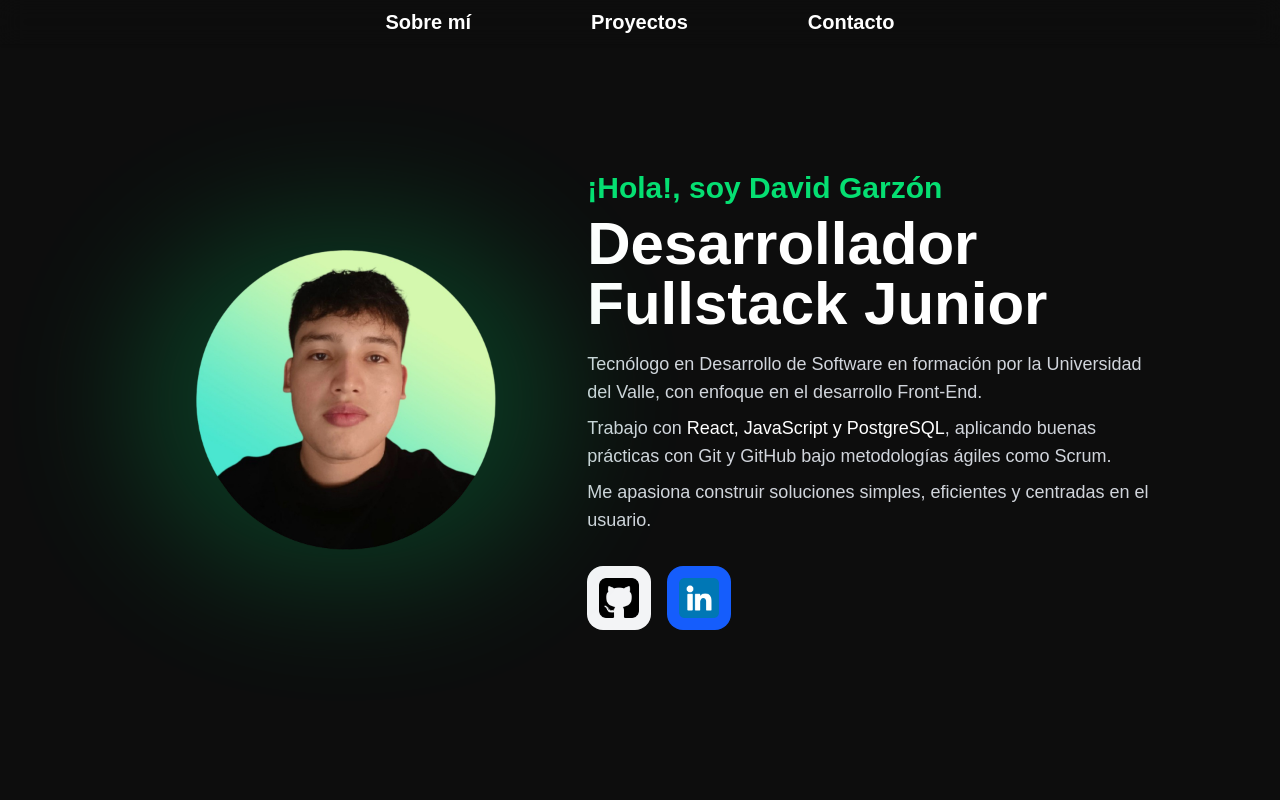
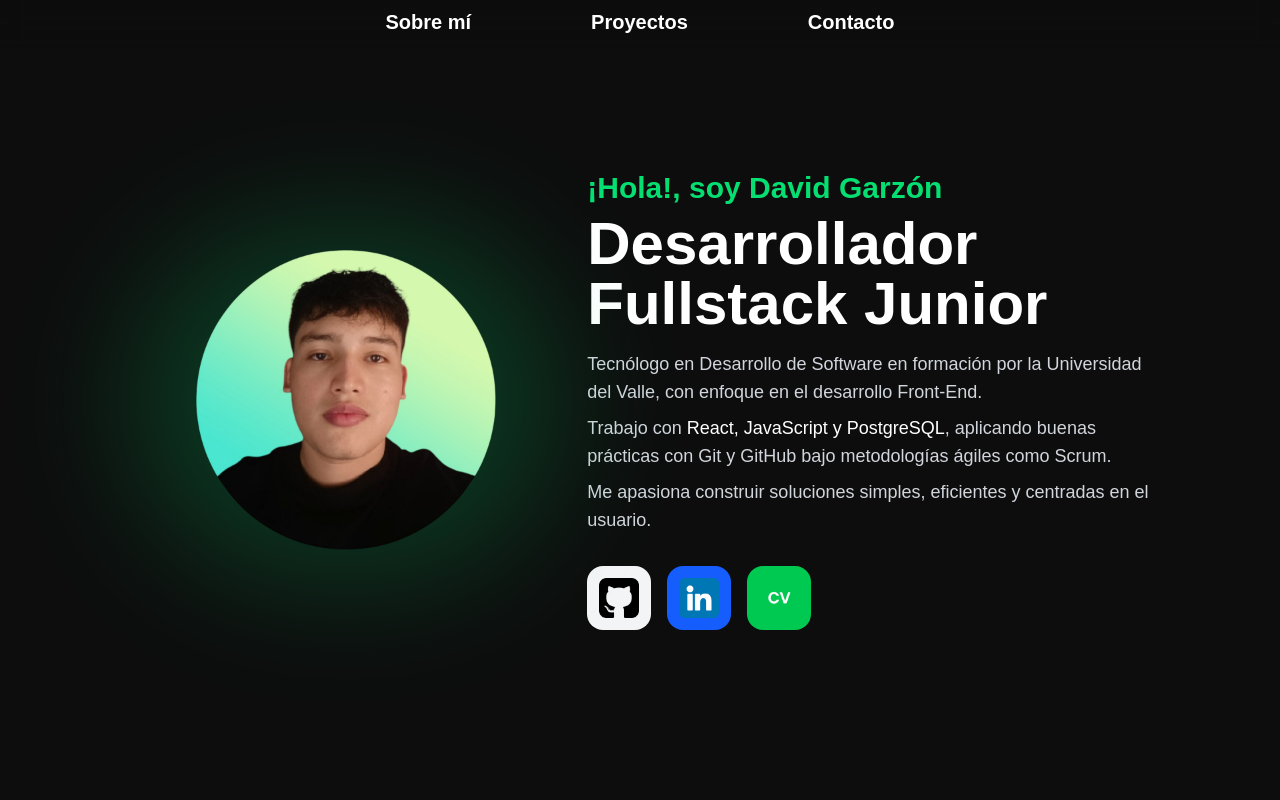
Before and after one commit to DavidGarzonDev/portafolio, a React (Vite) app: page / in a window 1280 px wide. Shown: the top 800 px of the page. Built offline with nearby package versions, Linux system fonts and the light colour scheme; no server answers.

Commit message:
añadiendo cv a mi portafolio

```diff
--- a/src/pages/About.jsx
+++ b/src/pages/About.jsx
@@ -68,6 +68,16 @@ const About = () => {
                                 className="w-8 h-8 md:w-10 md:h-10"
                             />
                         </a>
+                        <a
+                            href="/Cv/cv.pdf"
+                            target="_blank"
+                            rel="noopener noreferrer"
+                            className="p-3 bg-green-500 rounded-2xl hover:bg-green-600 transition-all transform hover:scale-110 flex items-center justify-center"
+                        >
+                            <img src= "/public/Cv/cv.png" alt="Descargar CV" className="w-8 h-8 md:w-10 md:h-10" />
+
+                        </a>
+
                     </div>
 
                 </div>
```
Also changed, not shown: public/Cv/cv.png (added), 1 other file (tests, documents, lock files or other folders).
